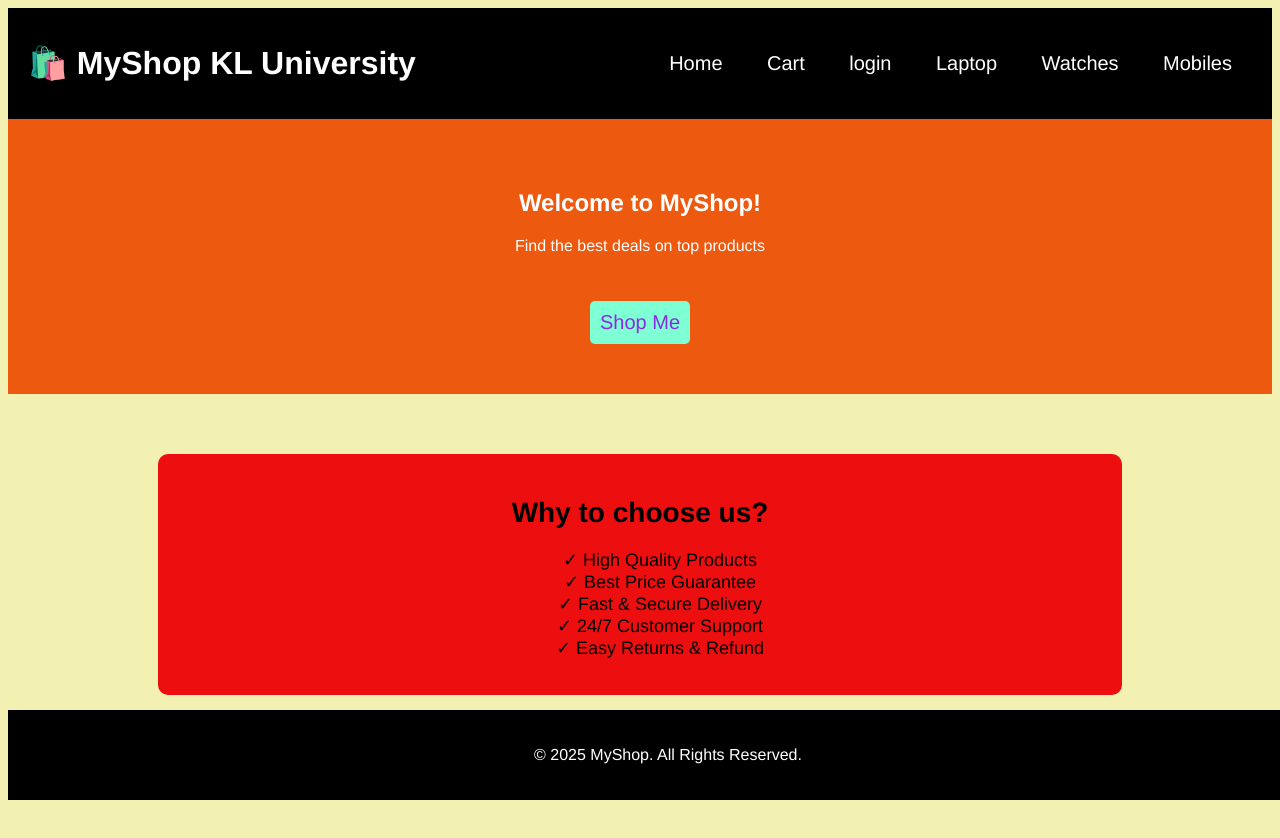
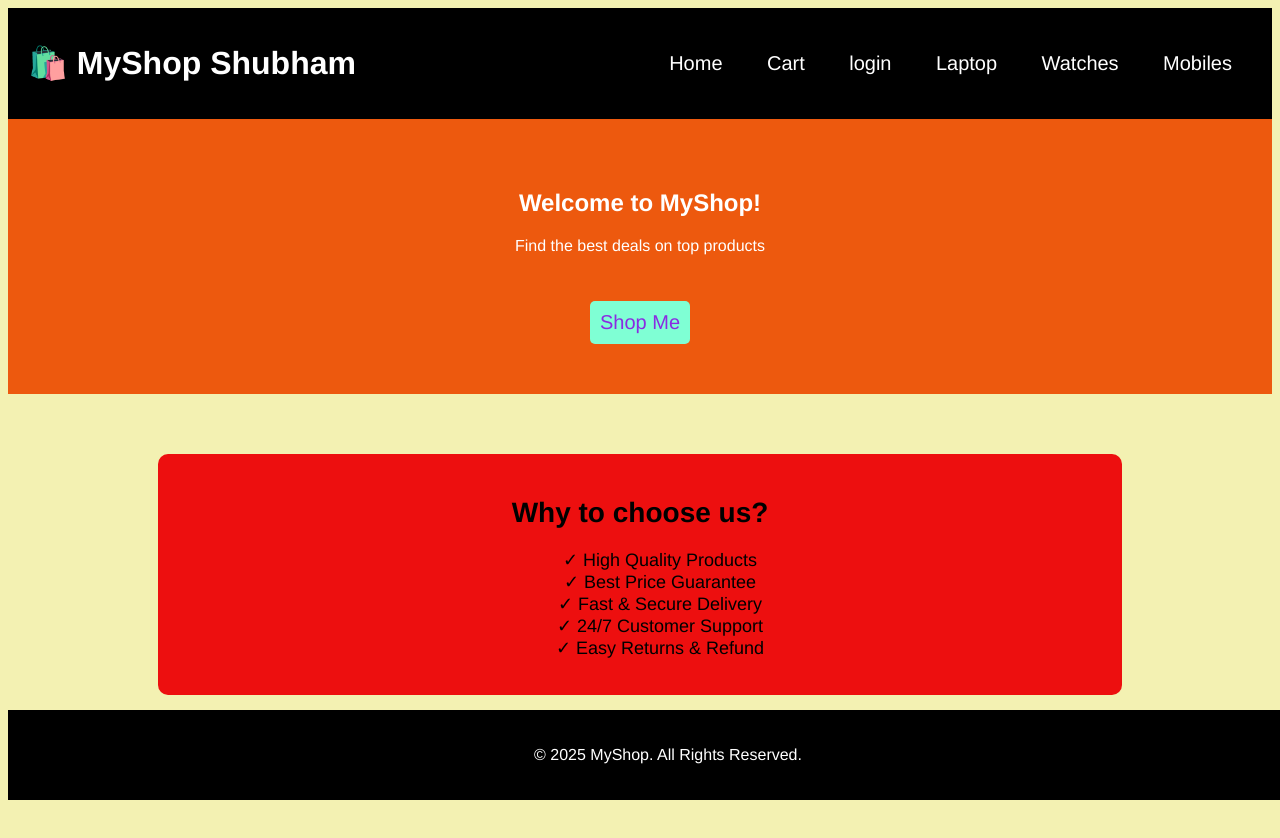
Before and after one commit to kumarShubh2006/E-commerce, a plain HTML site: page index.html in a window 1280 px wide. Drawn offline with Linux system fonts and the light colour scheme.

Commit message:
Update shop name in header from 'MyShop KL University' to 'MyShop Shubham'

```diff
--- a/index.html
+++ b/index.html
@@ -9,7 +9,7 @@
 <body>
     <header>
         <div id="user-display"></div>
-        <h1>🛍️ MyShop KL University</h1>
+        <h1>🛍️ MyShop Shubham </h1>
         <nav>
             <a href="index.html">Home</a>
             <a href="cart1.html">Cart</a>
```
